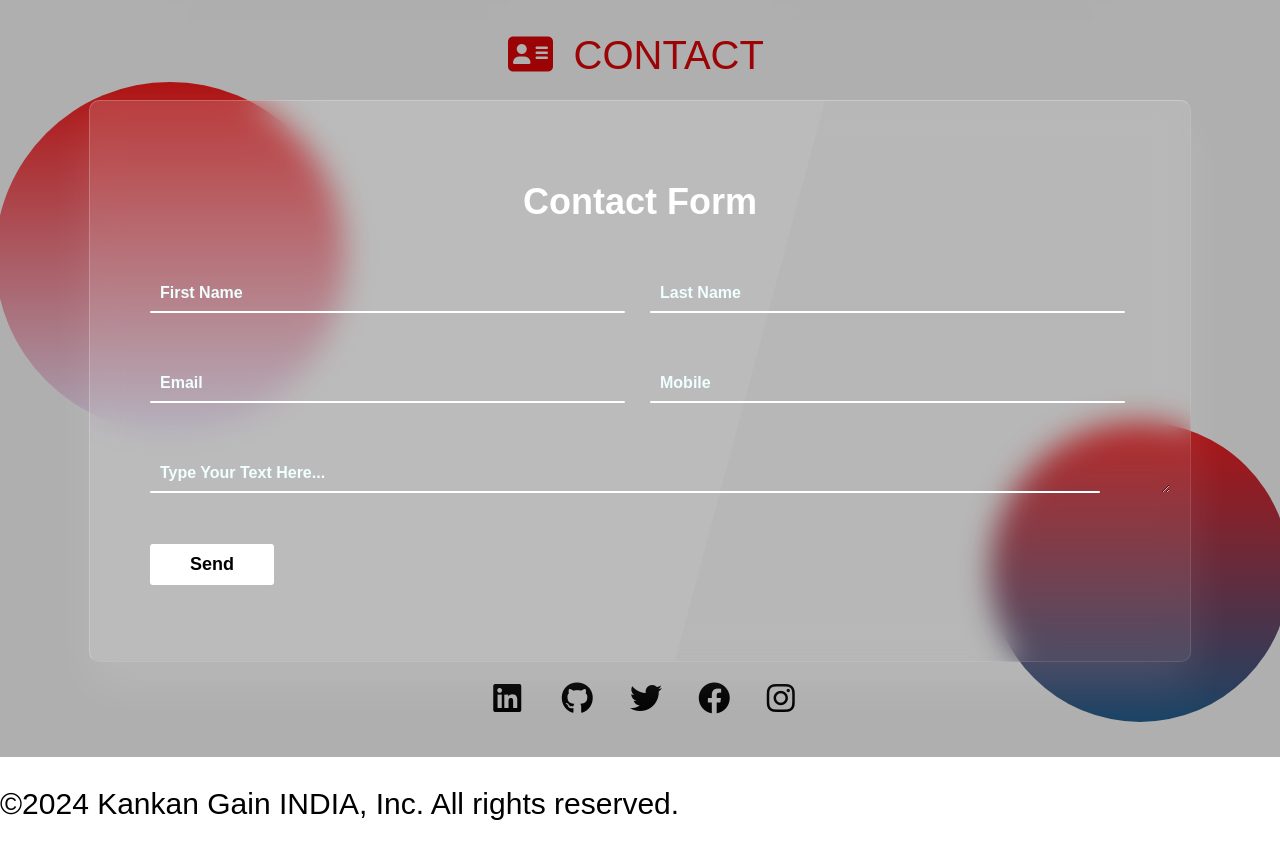
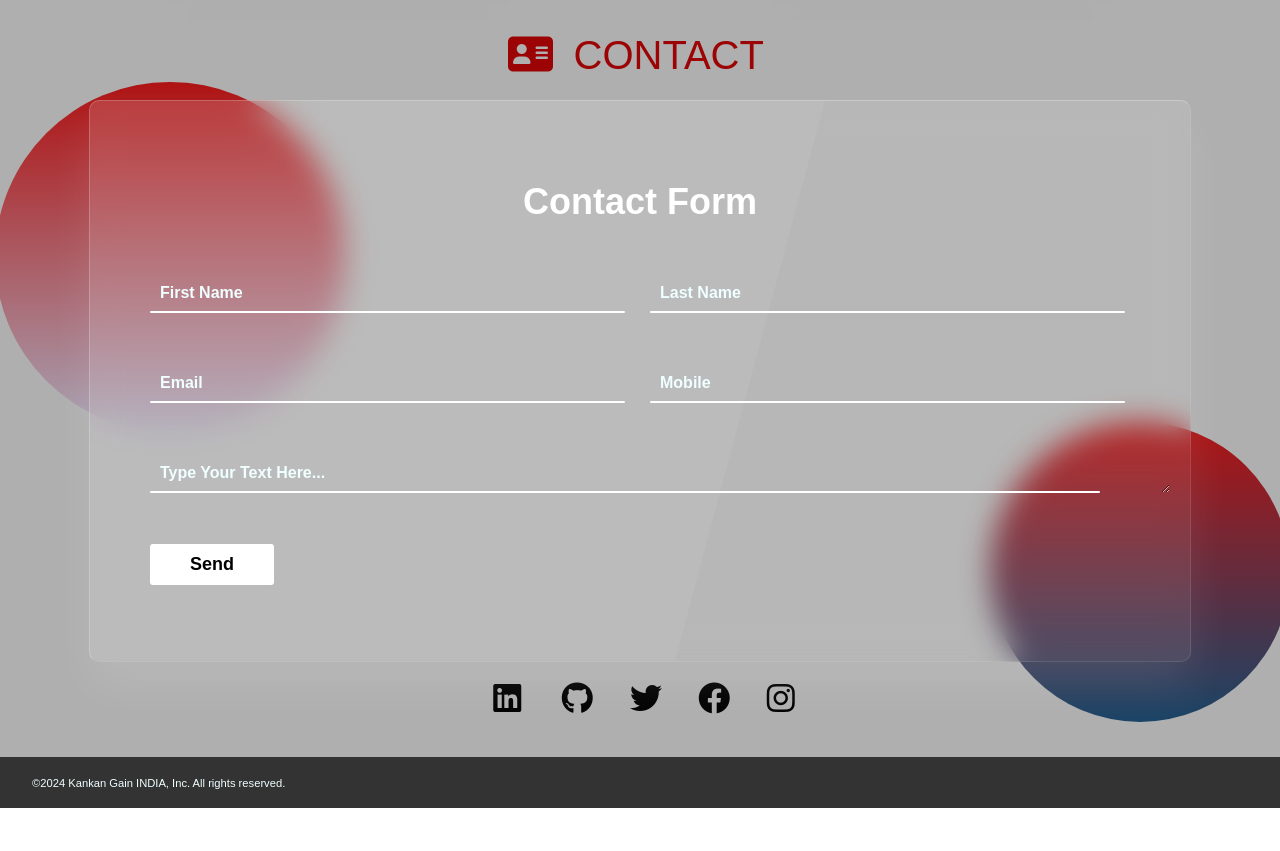
Before and after one commit to kankangain/Portfolio, a plain HTML site: page index.html in a window 1280 px wide. Shown: the part 2848-3699 px from the top of the page. After the commit the page ends 3656 px from the top, so only its background shows below. Drawn offline with Linux system fonts and the light colour scheme; a web font is replaced by a local one.

Commit message:
Update style.css

```diff
--- a/style.css
+++ b/style.css
@@ -1031,7 +1031,14 @@ button:hover a{
   box-shadow: 0 5px 5px rgba(0,0,0,.2);
 }
 
-
+.copyright{
+  font-size: 0.7rem;
+  background-color:#333;
+  padding-left: 2rem;
+  padding-top: 0.5rem;
+  padding-bottom: 0.5rem;
+  color: azure;
+}
 @media screen and (max-width : 600px){
 
   #name-social-container{
```
